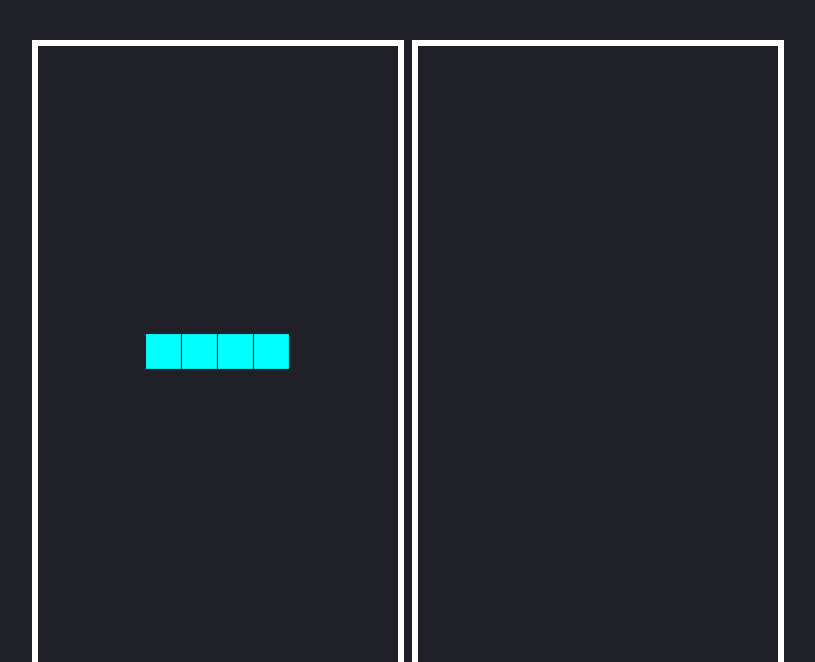
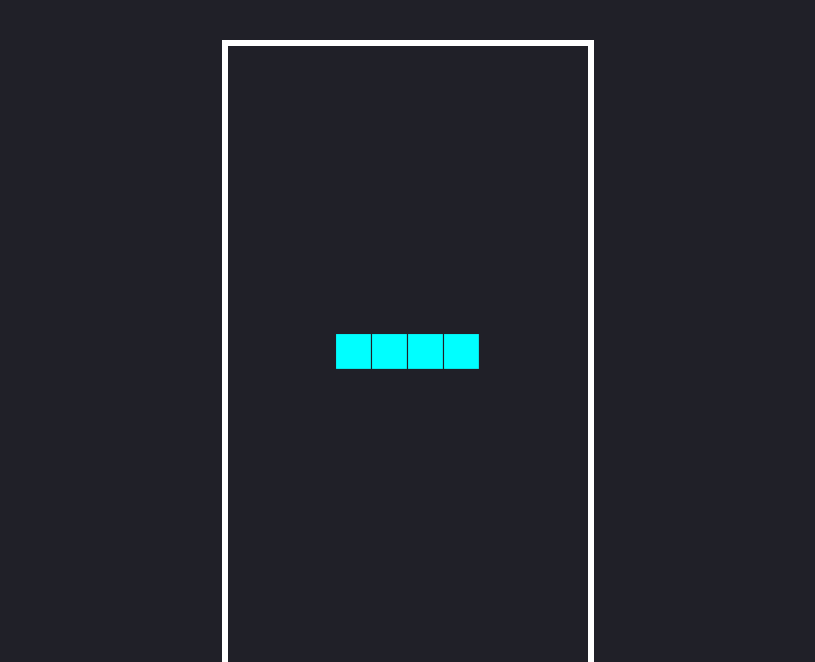
Before and after one commit to rikoyade/tetri---su, a plain HTML site: page index.html in a window 1280 px wide. Shown: the part 138-800 px from the top of the page, without its empty margins (232-1047 px from the left). Drawn offline with Linux system fonts and the light colour scheme.

Commit message:
Update index.html

```diff
--- a/index.html
+++ b/index.html
@@ -10,7 +10,6 @@
 <body>
     <h1>テトリス風ゲーム</h1>
     <canvas width="320" height="640" id="game"></canvas>
-    <canvas width="320" height="640" id="game"></canvas>
 
 <div id="controls">
   <button id="rotate-btn">回転</button>
```
